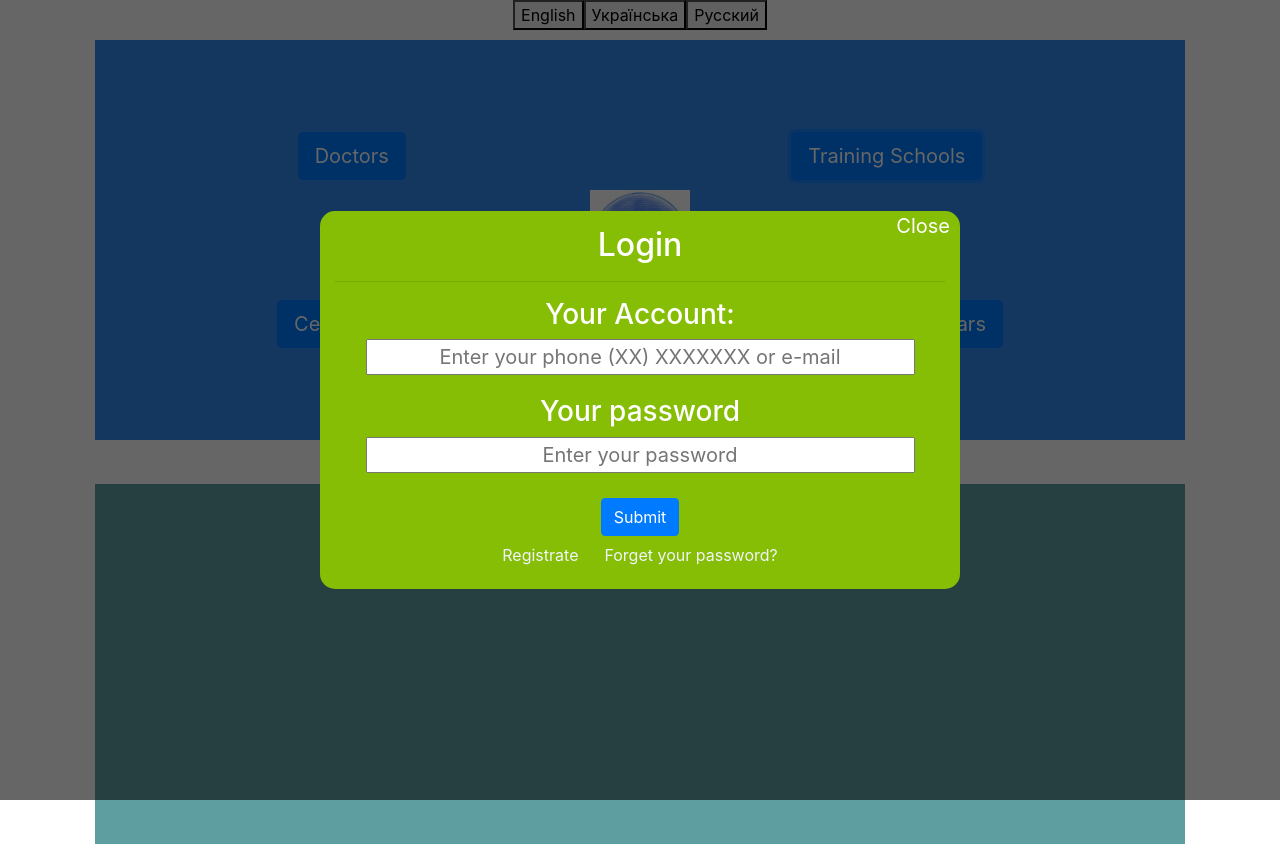
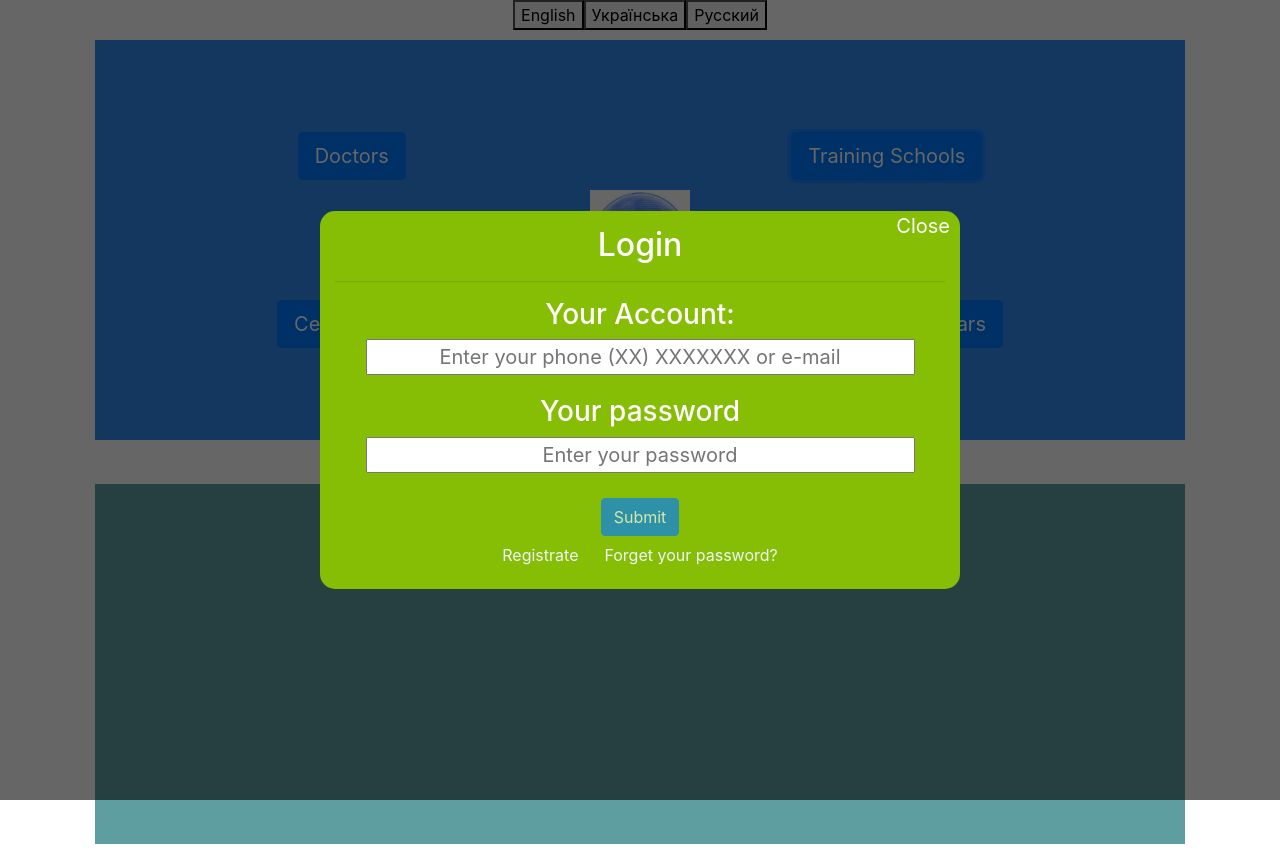
Before and after one commit to lykkell/bpr-app, a React (Create React App) app: page / in a window 1280 px wide. Both pictures are taken after a click on the button "Training Schools". Built offline with nearby package versions, Linux system fonts and the light colour scheme.

Commit message:
add login validatoin

```diff
--- a/src/components/app/App.js
+++ b/src/components/app/App.js
@@ -1,6 +1,6 @@
 // Dashboard
-// import React from 'react';
 import React, { useState } from "react";
+import {useEffect} from 'react';
 import logo from './logo.jpg';
 import accountpicture from './accountpicture.jpg';
 import { useTranslation } from "react-i18next";
@@ -9,6 +9,86 @@ import i18n from "i18next";
 import './App.css';
 import Modal from '../modal';
 import AccountCard from "../account-card";
+// import { useEffect } from "react/cjs/react.production.min";
+
+const useValidation = (value, validations) => {
+    const [isEmpty, setEmpty] = useState(true)
+    const [minLengthError, setMinLengthError] = useState(false)
+    const [maxLengthError, setMaxLengthError] = useState(false)
+    const [emailError, setEmailError] = useState (true)
+    const [inputValid, setInputValid] = useState (false)
+
+  useEffect( () => {
+    for (const validation in validations) {
+      switch (validation) {
+
+        case 'minLength':
+          value.length < validations[validation] ? setMinLengthError(true) : setMinLengthError(false)
+        break
+
+        case 'maxLenght':
+          value.length > validations[validation] ? setMaxLengthError(true) : setMaxLengthError(false)
+        break
+
+        case 'isEmpty' :
+          value ? setEmpty(false) : setEmpty(true)
+        break
+
+        case 'isEmail' :
+          // eslint-disable-next-line no-useless-escape
+          const res = /^(([^<>()\[\]\\.,;:\s@"]+(\.[^<>()\[\]\\.,;:\s@"]+)*)|(".+"))@((\[[0-9]{1,3}\.[0-9]{1,3}\.[0-9]{1,3}\.[0-9]{1,3}])|(([a-zA-Z\-0-9]+\.)+[a-zA-Z]{2,}))$/
+          res.test(String(value).toLowerCase()) ? setEmailError (false) : setEmailError (true)
+
+        break
+
+        default:
+        /* code */
+        break
+
+      }
+    }
+  },[validations, value])
+
+  // useEffect( () => {
+
+  //     if (isEmpty || maxLengthError || minLengthError || emailError) {
+  //       setInputValid (false)
+  //     } else {
+  //       setInputValid(true)
+  //   }
+
+  // }, [isEmpty, maxLengthError, minLengthError, emailError])
+
+  return {
+    isEmpty,
+    minLengthError,
+    maxLengthError,
+    emailError,
+    // inputValid
+  }
+}
+
+const useImput = (initialValue, validations) => {
+
+    const [value, setValue] = useState(initialValue)
+    const [isDirty, SetDirty] = useState(false)
+    const valid = useValidation(value,validations)
+    const onChange = (e) => {
+      setValue(e.target.value)
+    }
+
+    const onBlur =(e) => {
+      SetDirty(true)
+    }
+
+    return {
+      value,
+      onChange,
+      onBlur,
+      isDirty,
+      ...valid
+    }
+}
 
 const App = () => {
   const { t } = useTranslation();
@@ -23,6 +103,8 @@ const App = () => {
   const [modalRegistrate, setModalRegistrate] = useState(false)
   const [modalForgetPassword, setModalForgetPassword] = useState(false)
   const [accountCard, setAccountCard] = useState(false)
+  const email = useImput('', {isEmpty: true, minLength: 7, maxLenght: 40, isEmail: true })
+  const password = useImput('', {isEmpty: true, minLength: 6, maxLenght: 16})
 
   return (
 
@@ -72,56 +154,59 @@ const App = () => {
         <div className="New-feed" alt="News feed">News feed</div>
         <div className="Adv" alt="ad block">advertisement</div>
       </div>
+      {/* Modal windows */}
+      {/* Validation account */}
       <Modal lang={language} active={modalLogin} setActive={setModalLogin}>
         <h2 className="modal__header">{t("Login")}</h2>
         <hr></hr>
         <form>
           <div>
             <h3>{t("YourAccount")}:</h3>
-            <input
-            className="modal__account"
-            type="login"
-            name="account"
-            placeholder="Enter your phone (XX) XXXXXXX or e-mail"
+            {(email.isDirty && email.isEmpty) && <div style={{color:'yellow'}}>Поле не повинне бути порожнім</div>}
+            {(email.isDirty && email.minLengthError) && <div style={{color:'yellow'}}>Недостатня довжина</div>}
+            {(email.isDirty && email.maxLengthError) && <div style={{color:'yellow'}}>Завелика довжина</div>}
+            {(email.isDirty && email.emailError) && <div style={{color:'yellow'}}>Email некорректий</div>}
+            <input onChange={e => email.onChange(e)} onBlur={e => email.onBlur(e)}value={email.value} className="modal__account" type="text" name="account" placeholder="Enter your phone (XX) XXXXXXX or e-mail"
             ></input>
             <h3>{t("Password")}</h3>
-            <input
-            className="modal__account"
-            type="password"
-            name="password"
-            placeholder="Enter your password"
+            {(password.isDirty && password.isEmpty) && <div style={{color:'yellow'}}>Поле не повинне бути порожнім</div>}
+            {(password.isDirty && password.minLengthError) && <div style={{color:'yellow'}}>Слабкий пароль</div>}
+            {(password.isDirty && password.maxLengthError) && <div style={{color:'yellow'}}>long password</div>}
+            <input onChange={e => password.onChange(e)} onBlur={e => password.onBlur(e)}value={password.value} className="modal__account" type="password" name="password" placeholder="Enter your password"
             ></input>
           </div>
           <div className='modal__footer'>
             <div className='modal__button'>
               {/* <button type="button" className="btn btn-warning">Clear</button> */}
-              <button
-              type="submit"
-              className="btn btn-primary">
+              <button type="submit" className="btn btn-primary"
+              disabled={password.isEmpty || password.maxLengthError || password.minLengthError || email.isEmpty || email.emailError} >
                 {t("Submit")}
               </button>
             </div>
             <div className='modal__button__short'>
-              <button
-              className="modal__registrate btn btn-link"
-              onClick={() => setModalRegistrate(true) & setModalLogin(false) }
-              >{t("Registrate")}</button>
-              <button
-              className="modal__forget__password btn btn-link"
-              onClick={() => setModalForgetPassword(true) & setModalLogin(false) }
-              >{t("Forget")}</button>
+              <button className="modal__registrate btn btn-link"
+                onClick={() => setModalRegistrate(true) & setModalLogin(false) }>
+                {t("Registrate")}
+              </button>
+              <button className="modal__forget__password btn btn-link"
+                onClick={() => setModalForgetPassword(true) & setModalLogin(false) }>
+                {t("Forget")}
+              </button>
             </div>
           </div>
         </form>
       </Modal>
+      {/* Registration new account */}
       <Modal lang={language} active={modalRegistrate} setActive={setModalRegistrate}>
         <h2 className="modal__header">Registrate new account</h2>
         <hr></hr>
       </Modal>
+      {/* Recovery account */}
       <Modal lang={language} active={modalForgetPassword} setActive={setModalForgetPassword}>
         <h2 className="modal__header">Forget my password</h2>
         <hr></hr>
       </Modal>
+      {/* Account windows */}
       <AccountCard lang={language} active={accountCard} setActive={setAccountCard}>
         <div className="container">
           <h2 className="account__card__header">{t("YourAccount")}</h2>
@@ -145,6 +230,8 @@ const App = () => {
 
             </div>
         </div>
+
+
       </AccountCard>
     </div>
   );
--- a/src/components/modal/modal.css
+++ b/src/components/modal/modal.css
@@ -21,6 +21,7 @@
     background-color: hsl(78, 95%, 38%);
     border-radius: 15px;
     width: 50vw;
+    /* height: 75vh; */
     padding: 15px;
     color:#fff;
     position: relative;
```
